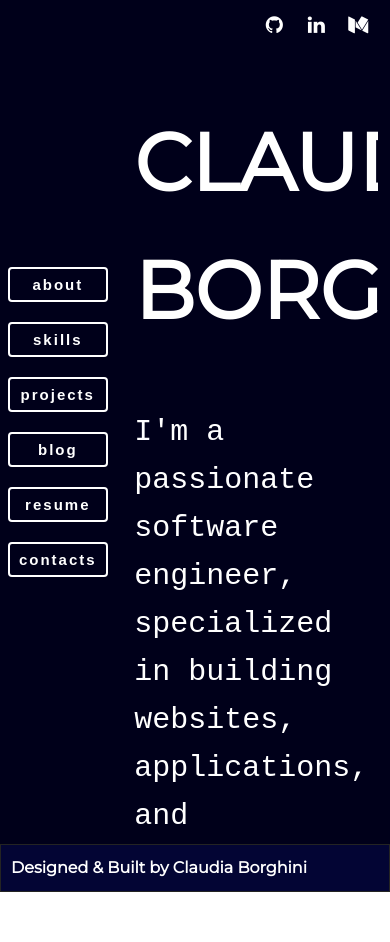
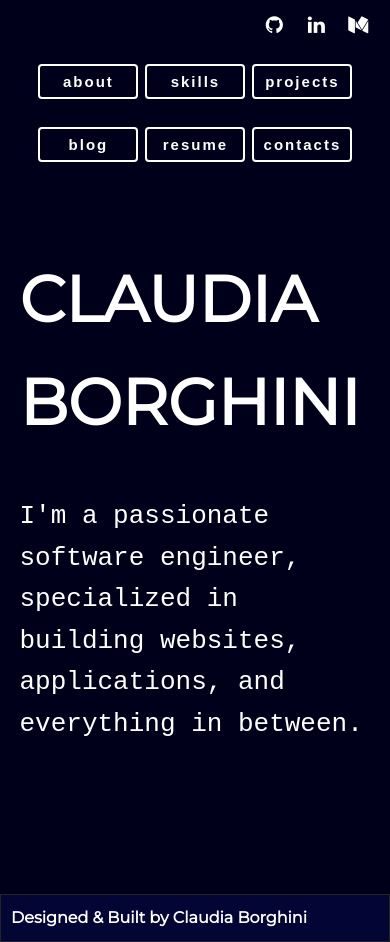
Before and after one commit to ClaFiore/ClaFiore.github.io, a React (Create React App) app: page / in a window 390 px wide. Before the commit the page ends 892 px from the top, so only its background shows below. Built offline with nearby package versions, Linux system fonts and the light colour scheme.

Commit message:
optimizing for mobile, sidebar up top

```diff
--- a/public/index.html
+++ b/public/index.html
@@ -4,6 +4,7 @@
     <meta charset="utf-8" />
     <link rel="icon" href="%PUBLIC_URL%/favicon.ico" />
     <meta name="viewport" content="width=device-width, initial-scale=1" />
+
     <meta name="theme-color" content="#000000" />
     <meta
       name="description"
--- a/src/components/About.js
+++ b/src/components/About.js
@@ -7,17 +7,14 @@ const About = () => {
     return (
         <div id='aboutDiv'>
             <div id='contentAboutDiv'>
-
-
                 <h1>ABOUT</h1>
-
-
                 <p>Hi there! I'm Claudia, a software engineer based in Boston, MA and Washington, DC.</p>
                 <p>I was born and raised in Milan, Italy. Since I was a little girl I have been fascinated by technological advancement
                 and innovation and I grew a desire of, one day, being a part of it. </p>
                 <p>Today, a few years and 3 degrees later, I'm proud to be a Software Engineer, and a Flatiron School graduate.
                 </p>
             </div>
+
             <div id='claimgDiv'>
                 <img src={cla} id='claImg'/>
             </div>
--- a/src/components/Projects.js
+++ b/src/components/Projects.js
@@ -7,11 +7,11 @@ const Projects = () => {
     return (
         <div>
             <h1>PROJECTS</h1>
-            <ul>
-                <li className='projli'><Tasker /></li>
-                <li className='projli'><TableFinder /></li>
-                <li className='projli'><BList /></li>
-            </ul>
+
+            <Tasker />
+            <TableFinder />
+            <BList />
+
         </div>
     )
 }
--- a/src/components/WindowContainer.js
+++ b/src/components/WindowContainer.js
@@ -23,6 +23,19 @@ const WindowContainer = () => {
 
     return(
         <div id='containerDiv'>
+            <Spring
+                                from={{opacity: 0, marginRight: -500}}
+                                to={{opacity:1, marginRight: 0}}
+                                config={{duration: 1500}}
+                                >
+                                { props => (
+                                <div id='socialIconsDiv'>
+                                <a style={props} target="_blank" rel="noopener noreferrer" href="https://github.com/clafiore" class="fa fa-github"></a>
+                                <a style={props} target="_blank" rel="noopener noreferrer" href="https://www.linkedin.com/in/claudia-borghini/" class="fa fa-linkedin"></a>
+                                <a style={props} target="_blank" rel="noopener noreferrer" href="https://claborghini.medium.com/" class="fa fa-medium"></a>
+                                </div>
+                                )}
+                            </Spring>
             <div id='windowDiv'>
                         <Spring
                             from={{opacity: 0, marginLeft: -500}}
@@ -43,19 +56,7 @@ const WindowContainer = () => {
 
                 <div id='contentDiv'>
                         <div id='introDiv'>
-                            <Spring
-                                from={{opacity: 0, marginRight: -500}}
-                                to={{opacity:1, marginRight: 0}}
-                                config={{duration: 1500}}
-                                >
-                                { props => (
-                                <div id='socialIconsDiv'>
-                                <a style={props} target="_blank" rel="noopener noreferrer" href="https://github.com/clafiore" class="fa fa-github"></a>
-                                <a style={props} target="_blank" rel="noopener noreferrer" href="https://www.linkedin.com/in/claudia-borghini/" class="fa fa-linkedin"></a>
-                                <a style={props} target="_blank" rel="noopener noreferrer" href="https://claborghini.medium.com/" class="fa fa-medium"></a>
-                                </div>
-                                )}
-                            </Spring>
+
 
                             <div>
                                 <h1 id='claudiaborghiniTitle'>CLAUDIA BORGHINI</h1>
--- a/src/components/about.css
+++ b/src/components/about.css
@@ -1,22 +1,38 @@
   #aboutDiv{
     display: flex;
+    flex-wrap: wrap;
+  }
+
+  @media only screen and (max-width: 600px){
+    #aboutDiv{
+      flex-direction: column-reverse;
+      flex-wrap: wrap;
+    }
   }
 
   #contentAboutDiv{
-    flex-basis: 65%;
+    flex-basis: 70%;
     text-align: justify;
     margin-right: 5%;
   }
 
 
   #claimgDiv{
-    flex-basis: 30%;
+    flex-basis: 25%;
     overflow: hidden;
     border-radius: 5%;
   }
 
   #claImg{
-    max-width:100%;
-    max-height:100%;
-    vertical-align: middle;
+      max-width:100%;
+      max-height:100%;
+      vertical-align: middle;
   }
+
+  @media only screen and (max-width: 600px){
+    #claimgDiv{
+      height: 40%;
+      overflow: hidden;
+      border-radius: 5%;
+    }
+  }
--- a/src/components/intro.css
+++ b/src/components/intro.css
@@ -1,6 +1,6 @@
 #claudiaborghiniTitle{
     margin-top: 20%;
-    font-size: 80px;
+    font-size: 400%;
     font-weight: 700;
     overflow:hidden;
 }
@@ -8,7 +8,7 @@
 /* SLIDE IN FROM RIGHT  */
 .textP{
   font-family: monospace;
-    font-size: 30px;
+  font-size: 200%;
   font-weight: 500;
   animation: 3s slidein;
 }
@@ -25,35 +25,29 @@
   }
 }
 
-/* TYPEWRITER OPTION 1 */
-  /* .textP{
+@media only screen
+  and (min-device-width: 375px)
+  and (max-device-width: 812px)
+  and (-webkit-min-device-pixel-ratio: 3) {
+    #claudiaborghiniTitle {
+      font-size: 1.8em;
+      padding: 0;
+      margin-top: 25%;
+    }
+    .textP{
     font-family: monospace;
-    font-size: 16px;
+    font-size: 1em;
     font-weight: 500;
-    position: relative;
-    white-space: nowrap;
-    overflow: hidden;
-    transform: translateY(-50%);
+    animation: 3s slidein;
     }
 
-  .anim-typewriter{
-    animation: typewriter 8s steps(800) 1s 1 normal both,
-               blinkTextCursor 8s steps(800) infinite normal;
 }
-  @keyframes typewriter{
-    from{width: 0;}
-    to{width: 100%;}
-  }
-  @keyframes blinkTextCursor{
-    from{border-right-color: rgba(255,255,255,.75);}
-    to{border-right-color: transparent;}
-  } */
-
 
   #socialIconsDiv{
       display: flex;
       flex-direction: row;
       justify-content: flex-end;
+      padding-right: 3%;
   }
 
   .fa-medium{
--- a/src/components/projects.css
+++ b/src/components/projects.css
@@ -9,19 +9,22 @@
 
 .singleProjUpperDiv{
     display: flex;
+    flex-direction: column;
+    flex-wrap: wrap;
 }
 
 .singleProjTitleDiv{
     flex-basis: 65%;
     text-align: justify;
     margin-right: 5%;
+    /* flex-wrap: wrap; */
 }
 
 .singleProjImgDiv{
     flex-basis: 30%;
     overflow: hidden;
     border-radius: 2%;
-    flex-wrap: wrap;
+    /* flex-wrap: wrap; */
 
     position: relative;
     width: 100%;
--- a/src/components/windowContainer.css
+++ b/src/components/windowContainer.css
@@ -13,6 +13,7 @@ body{
     /* border: 3px solid blue; */
   }
 
+
   #windowDiv{
     display: flex;
     justify-content: stretch;
@@ -21,6 +22,13 @@ body{
     overflow-y: hidden;
     /* border: 3px solid green; */
   }
+
+  @media only screen and (max-width: 600px) {
+    #windowDiv{
+      flex-direction: column;
+    }
+  }
+
 
   #menuDiv{
     display: flex;
@@ -33,6 +41,20 @@ body{
     flex-basis: 15%;
     padding-left: 2%;
     /* border: 1px solid orange; */
+  }
+
+  @media only screen and (max-width: 600px) {
+    #menuDiv{
+      flex-direction: row;
+      flex-wrap: wrap;
+      align-items: flex-start;
+      z-index: 2;
+      /* position: fixed; */
+      height: fit-content;
+      top: 0;
+      left: 0;
+      right: 0;
+    }
   }
 
   #contentDiv{
@@ -53,8 +75,8 @@ body{
     margin-bottom: 50%;
     display: flex;
     flex-direction: column;
-    /* border: 1px solid white; */
   }
+
 
   #displayDiv{
     margin-top: 50px;
```
Lines whose indentation alone changed are shown as unchanged.
